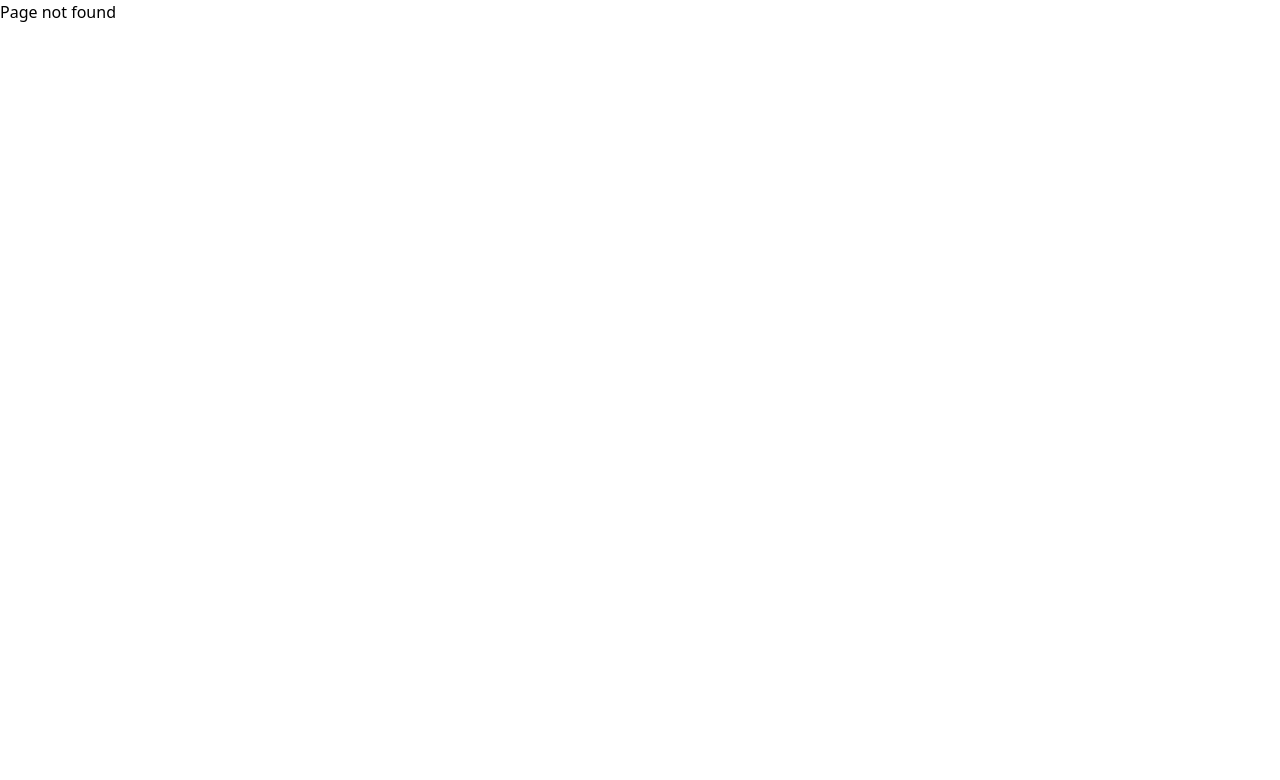
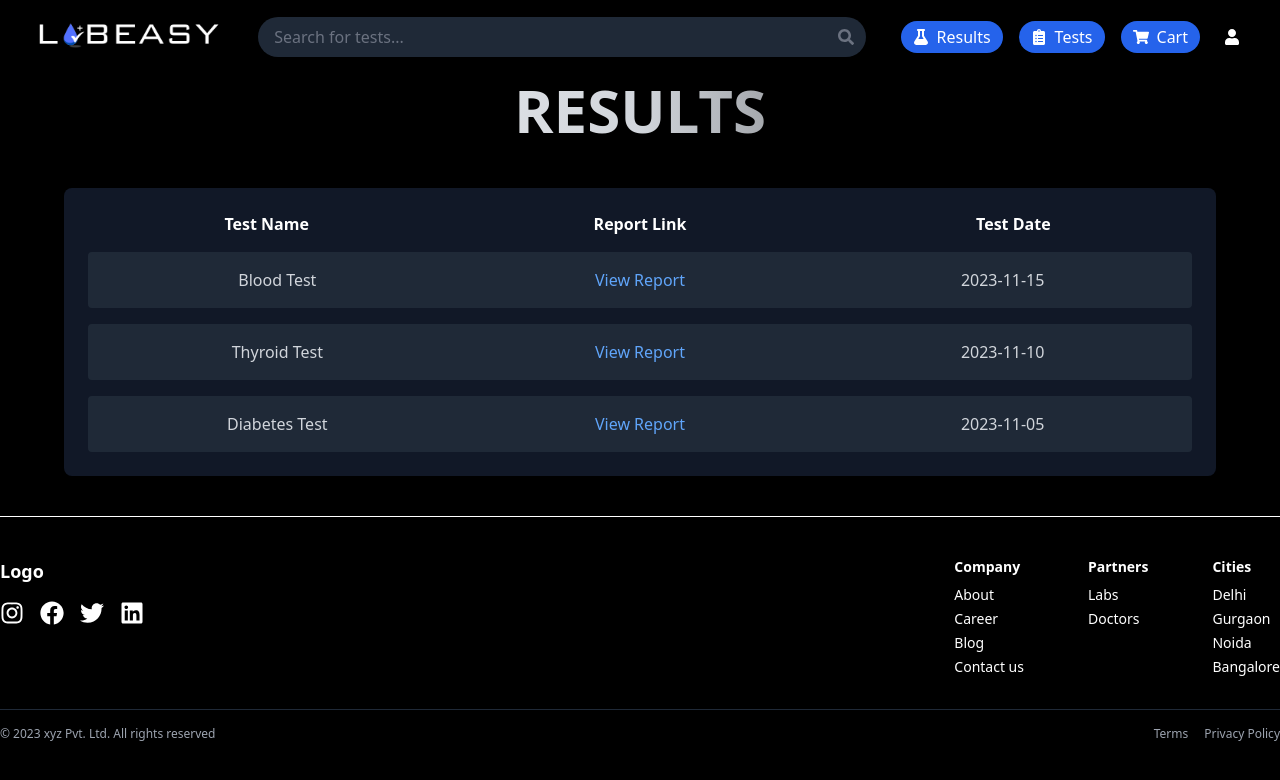
Before and after one commit to aadishj23/Labeasy, a React (Vite) app in the folder frontend/: page /results in a window 1280 px wide. Before the commit this address had no page. Shown: the top 780 px of the page. Built offline with nearby package versions, Linux system fonts and the light colour scheme.

Commit message:
added results page

```diff
--- a/frontend/src/App.jsx
+++ b/frontend/src/App.jsx
@@ -1,7 +1,7 @@
 import { BrowserRouter, Routes, Route } from 'react-router-dom';
 import Home from './pages/Home';
 import Tests from './pages/Tests';
-import Labs from './pages/Labs';
+import Results from './pages/Results';
 import SigninLab from './pages/SigninLab';
 import SignUpLab from './pages/SignUpLab';
 import SignupPatient from './pages/SignUpPatients';
@@ -17,7 +17,7 @@ export default function App() {
         <Route path="/" element={<RecoilRoot><Home /></RecoilRoot>} />
         <Route path="*" element={<div>Page not found</div>} />
         <Route path="/tests" element={<RecoilRoot><Tests /></RecoilRoot>} />
-        <Route path="/labs" element={<RecoilRoot><Labs /></RecoilRoot>} />
+        <Route path="/results" element={<RecoilRoot><Results /></RecoilRoot>} />
         <Route path="/signinlab" element={<RecoilRoot><SigninLab /></RecoilRoot>} />
         <Route path="/signuplab" element={<RecoilRoot><SignUpLab /></RecoilRoot>} />
         <Route path="/signupuser" element={<RecoilRoot><SignupPatient /></RecoilRoot>} />
--- a/frontend/src/components/navbar.jsx
+++ b/frontend/src/components/navbar.jsx
@@ -45,9 +45,9 @@ export default function Navbar() {
 
         {/* Desktop Menu */}
         <div className="hidden md:flex space-x-4">
-          <button className="flex items-center bg-blue-600 text-white px-3 py-1 rounded-full hover:bg-blue-500 focus:outline-none focus:ring-2 focus:ring-blue-400" onClick={() => navigate('/labs')}>
+          <button className="flex items-center bg-blue-600 text-white px-3 py-1 rounded-full hover:bg-blue-500 focus:outline-none focus:ring-2 focus:ring-blue-400" onClick={() => navigate('/results')}>
             <FaFlask className="mr-2" />
-            Labs
+            Results
           </button>
           <button className="flex items-center bg-blue-600 text-white px-3 py-1 rounded-full hover:bg-blue-500 focus:outline-none focus:ring-2 focus:ring-blue-400" onClick={() => navigate('/tests')}>
             <FaClipboardList className="mr-2" />
--- a/frontend/src/pages/Labs.jsx
+++ /dev/null
@@ -1,13 +0,0 @@
-import Navbar from '../components/navbar';
-
-
-const Labs = () => {
-  return (
-    <div>
-      <Navbar />
-
-    </div>
-  )
-}
-
-export default Labs
--- /dev/null
+++ b/frontend/src/pages/Results.jsx
@@ -0,0 +1,77 @@
+import Navbar from '../components/navbar';
+import Footer from '../components/footer';
+
+const Labs = () => {
+  return (
+    <div className="bg-black min-h-screen">
+      <Navbar />
+
+      <div className="pt-20 pb-10 px-4 md:px-8">
+      <div className='max-w-7xl mx-auto px-4'>
+          <h1 className="text-6xl font-bold text-center bg-gradient-to-r from-white via-gray-300 to-black text-transparent bg-clip-text animate-gradient-x relative mb-12" >
+              RESULTS
+          </h1>
+        </div>
+
+        <div className="max-w-6xl mx-auto bg-gray-900 rounded-lg p-6">
+          <div className="grid grid-cols-3 gap-4 text-white font-semibold mb-4 text-center">
+            <div>Test Name</div>
+            <div>Report Link</div>
+            <div>Test Date</div>
+          </div>
+
+          <div className="space-y-4">
+
+            <div className="grid grid-cols-3 gap-4 text-gray-300 text-center items-center bg-gray-800 p-4 rounded">
+              <div>Blood Test</div>
+              <div>
+                <a
+                  href=""
+                  target="_blank"
+                  className="text-blue-400 hover:text-blue-300"
+                >
+                  View Report
+                </a>
+              </div>
+              <div>2023-11-15</div>
+            </div>
+
+
+            <div className="grid grid-cols-3 gap-4 text-gray-300 text-center items-center bg-gray-800 p-4 rounded">
+              <div>Thyroid Test</div>
+              <div>
+                <a
+                  href=""
+                  target="_blank"
+                  className="text-blue-400 hover:text-blue-300"
+                >
+                  View Report
+                </a>
+              </div>
+              <div>2023-11-10</div>
+            </div>
+
+
+            <div className="grid grid-cols-3 gap-4 text-gray-300 text-center items-center bg-gray-800 p-4 rounded">
+              <div>Diabetes Test</div>
+              <div>
+                <a
+                  href=""
+                  target="_blank"
+                  className="text-blue-400 hover:text-blue-300"
+                >
+                  View Report
+                </a>
+              </div>
+              <div>2023-11-05</div>
+            </div>
+          </div>
+        </div>
+      </div>
+
+      <Footer />
+    </div>
+  )
+}
+
+export default Labs
```
Also changed, not shown: frontend/package.json (+10 -1 lines), 1 other file (tests, documents, lock files or other folders).
